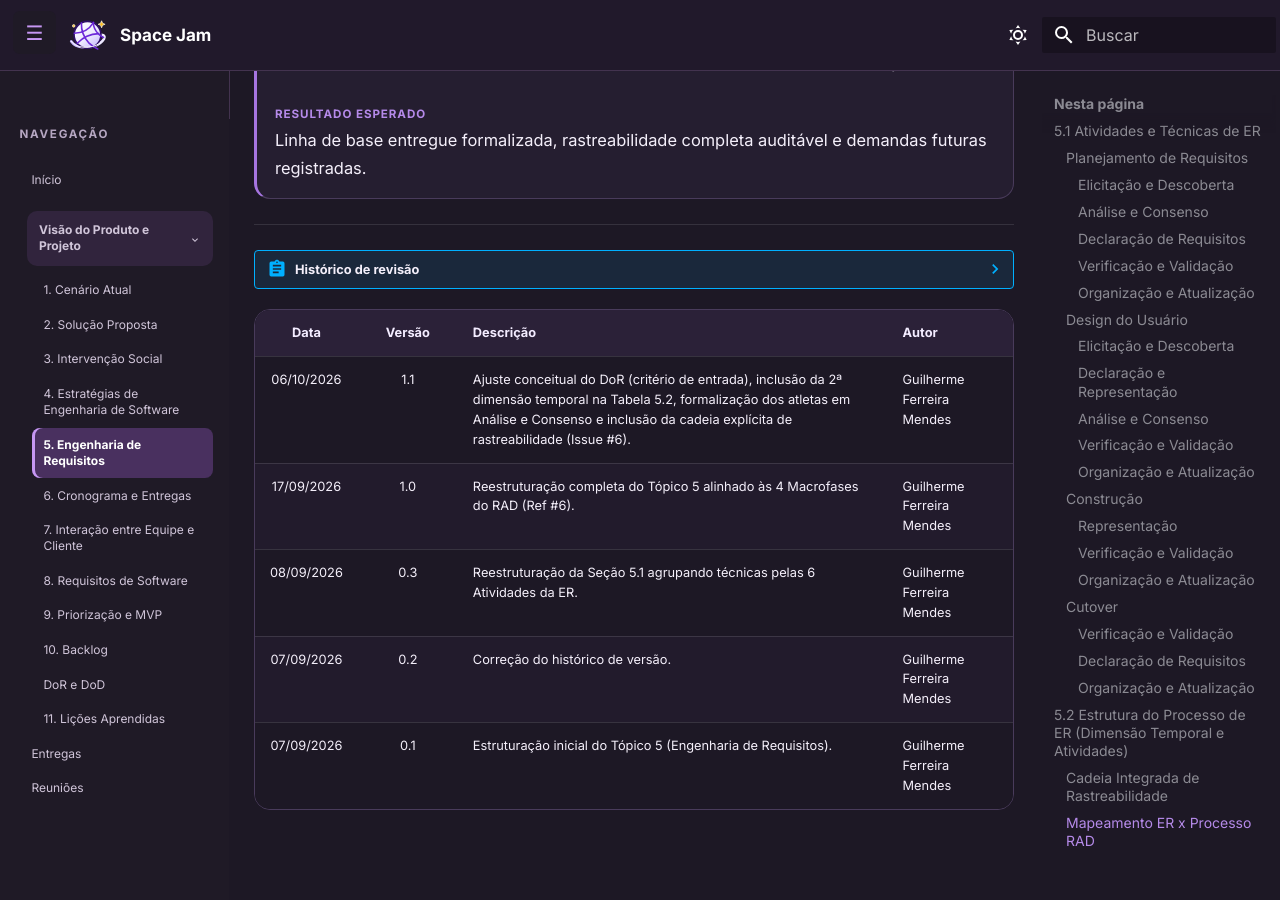
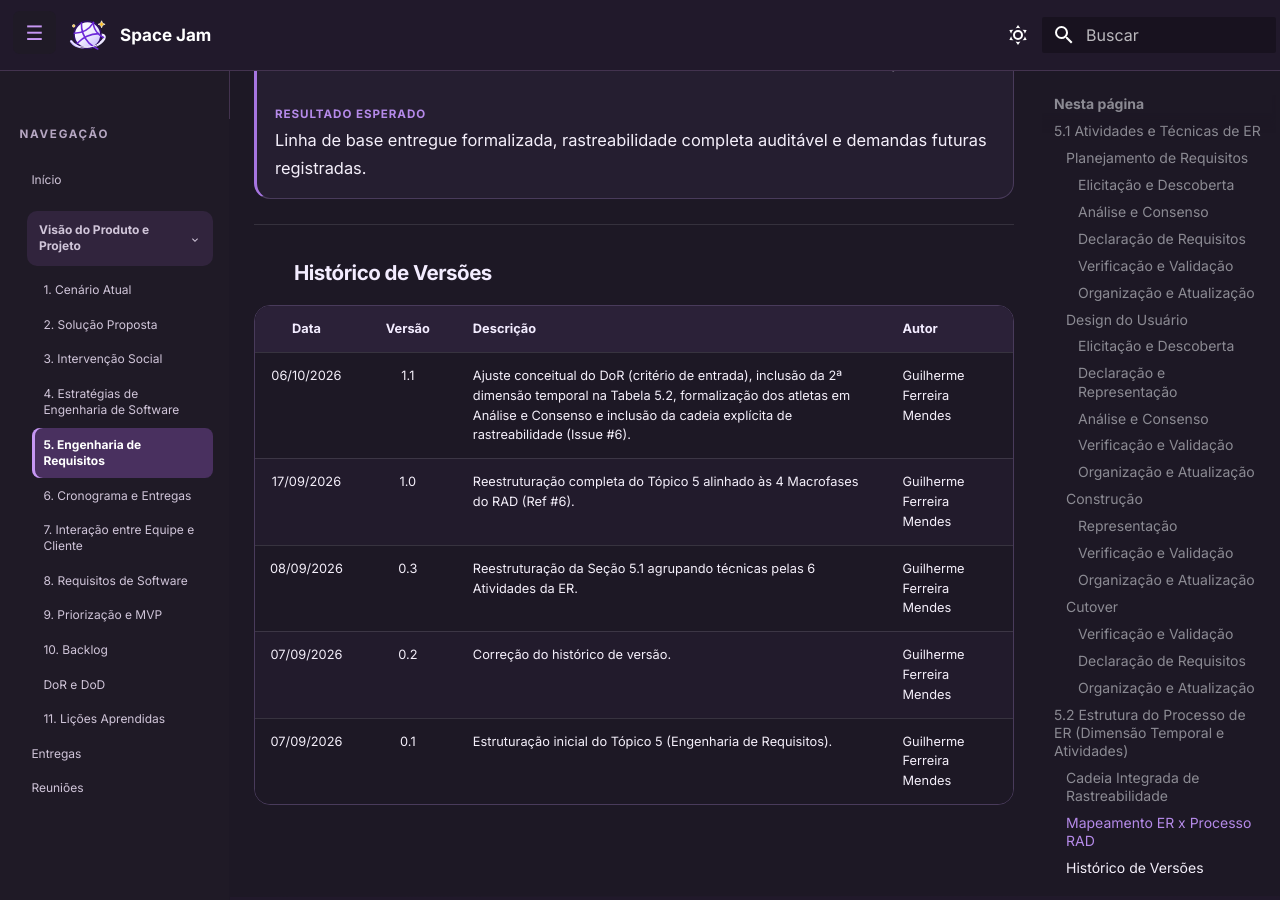
Before and after one commit to mdsreq-fga-unb/REQ-2026.2-T01-SpaceJam, an MkDocs documentation site: the page built from docs/engenharia_requisitos.md, in a window 1280 px wide and 900 px high, scrolled down 9655 px. Built offline with MkDocs 1.6.1 and Material for MkDocs 9.7.7, drawn with Linux system fonts in a browser that asks for light colours; comment, search, counter and statistics services are not loaded.

Commit message:
docs: correcao do historico de versao do engenharia_requisidos.md

```diff
--- a/docs/engenharia_requisitos.md
+++ b/docs/engenharia_requisitos.md
@@ -118,7 +118,7 @@ $$\text{Problema} \longrightarrow \text{Objetivo Específico (OE)} \longrightarr
 
 ---
 
-??? abstract "Histórico de revisão"
+### **Histórico de Versões**
 
 | Data | Versão | Descrição | Autor |
 | :---: | :---: | :--- | :--- |
```
